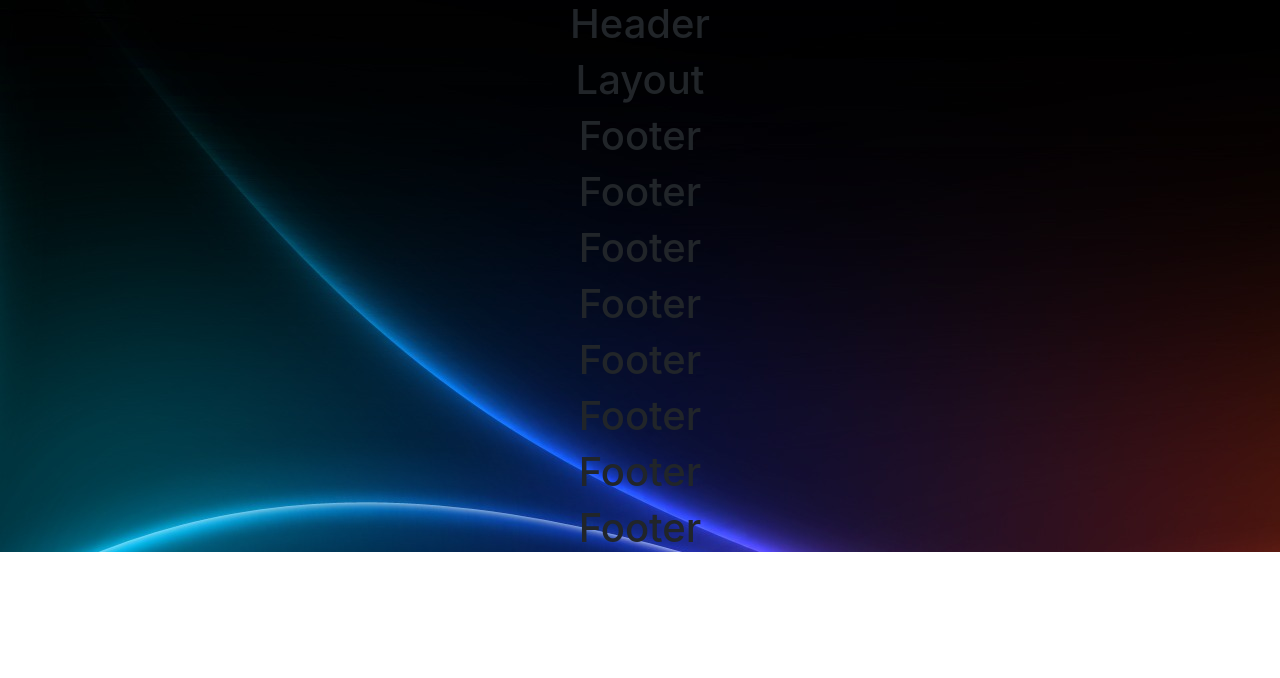
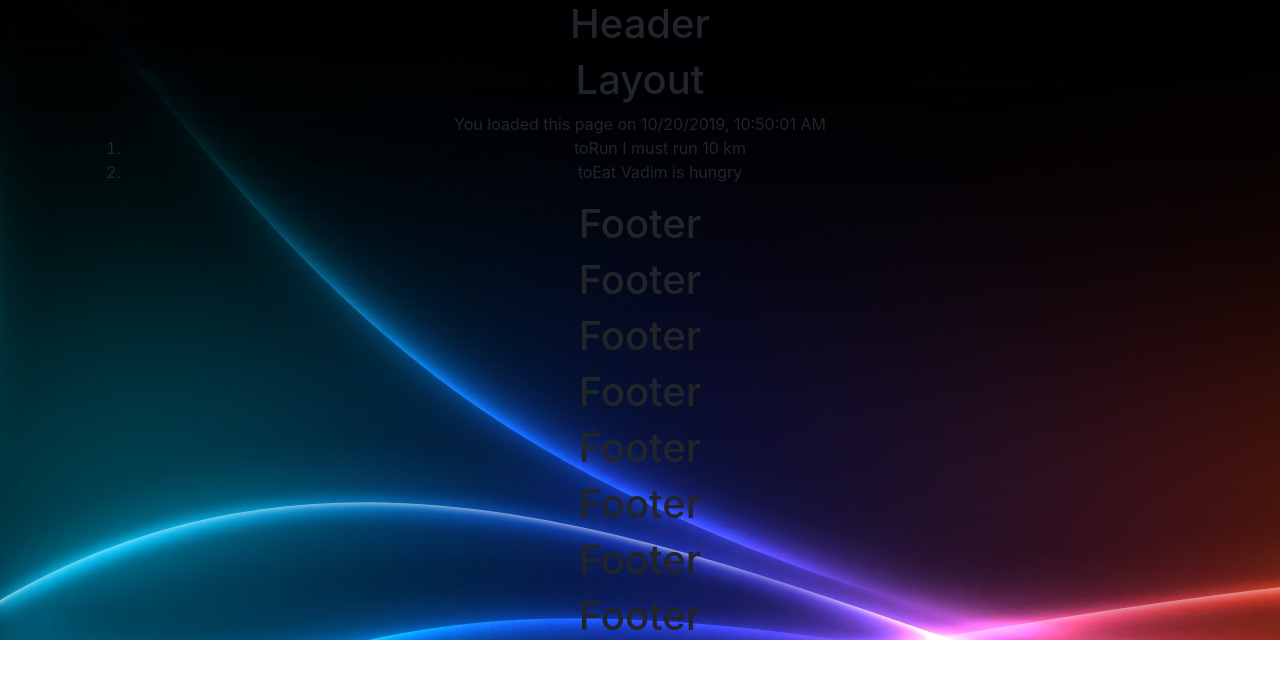
Before and after one commit to adelina2999/fashionBlog, a Vue app: page / in a window 1280 px wide. Shown: the top 678 px of the page. Built offline with nearby package versions, Linux system fonts and the light colour scheme.

Commit message:
v-for and v-if

```diff
--- a/package.json
+++ b/package.json
@@ -9,6 +9,7 @@
   },
   "dependencies": {
     "core-js": "^3.1.2",
+    "eslint-plugin-vue-libs": "^4.0.0",
     "vue": "^2.6.10"
   },
   "devDependencies": {
--- a/src/components/Footer/footer.vue
+++ b/src/components/Footer/footer.vue
@@ -14,7 +14,7 @@
 <script>
 export default {
   name: 'Footer',
-  data() {
+  data () {
     return {
       title: 'Footer'
     }
--- a/src/components/Header/header.vue
+++ b/src/components/Header/header.vue
@@ -7,7 +7,7 @@
 <script>
 export default {
   name: 'Header',
-  data() {
+  data () {
     return {
       title: 'Header'
     }
--- a/src/components/Layout/layout.vue
+++ b/src/components/Layout/layout.vue
@@ -1,16 +1,36 @@
 <template>
   <div class="container">
-    <h1>{{title}}</h1>
+    <h1 v-if="number<6">{{title}}</h1>
+    {{message}}
+  <ol>
+    <li v-for="todo in todos"
+      :key="todo.id">
+      {{ todo.name }} {{ todo.text }}
+    </li>
+  </ol>
   </div>
 </template>
 
 <script>
 export default {
   name: 'Layout',
-  data() {
+  data () {
     return {
-      title: 'Layout'
+      title: 'Layout',
+      message: 'You loaded this page on ' + new Date().toLocaleString(),
+      number: 5,
+      todos: [{
+        name: 'toRun',
+        text: 'I must run 10 km'
+      },
+      {
+        name: 'toEat',
+        text: 'Vadim is hungry'
+      }]
     }
+  },
+  created () {
+    console.log(this.title)
   }
 }
 </script>
--- a/src/main.js
+++ b/src/main.js
@@ -4,5 +4,5 @@ import App from './App.vue'
 Vue.config.productionTip = false
 
 new Vue({
-  render: h => h(App),
+  render: h => h(App)
 }).$mount('#app')
```
Also changed, not shown: 2 other files (tests, documents, lock files or other folders).
